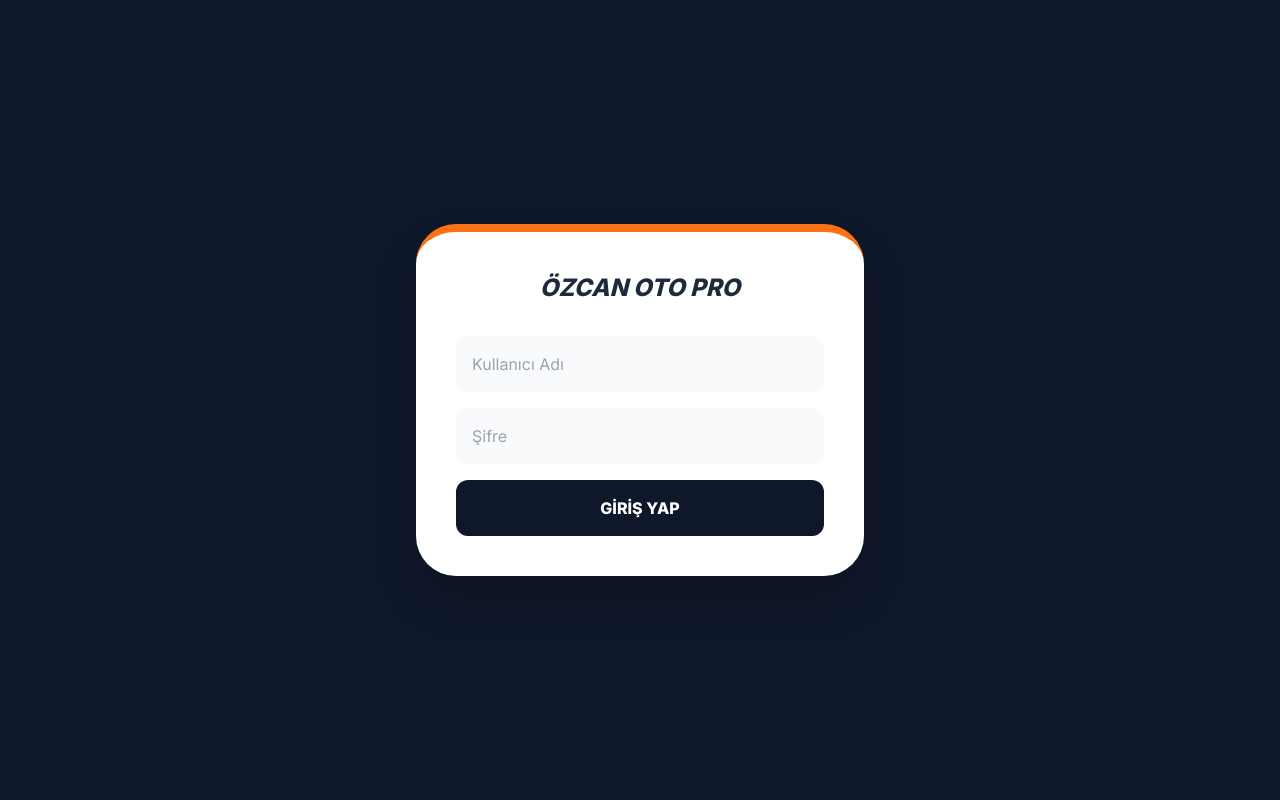
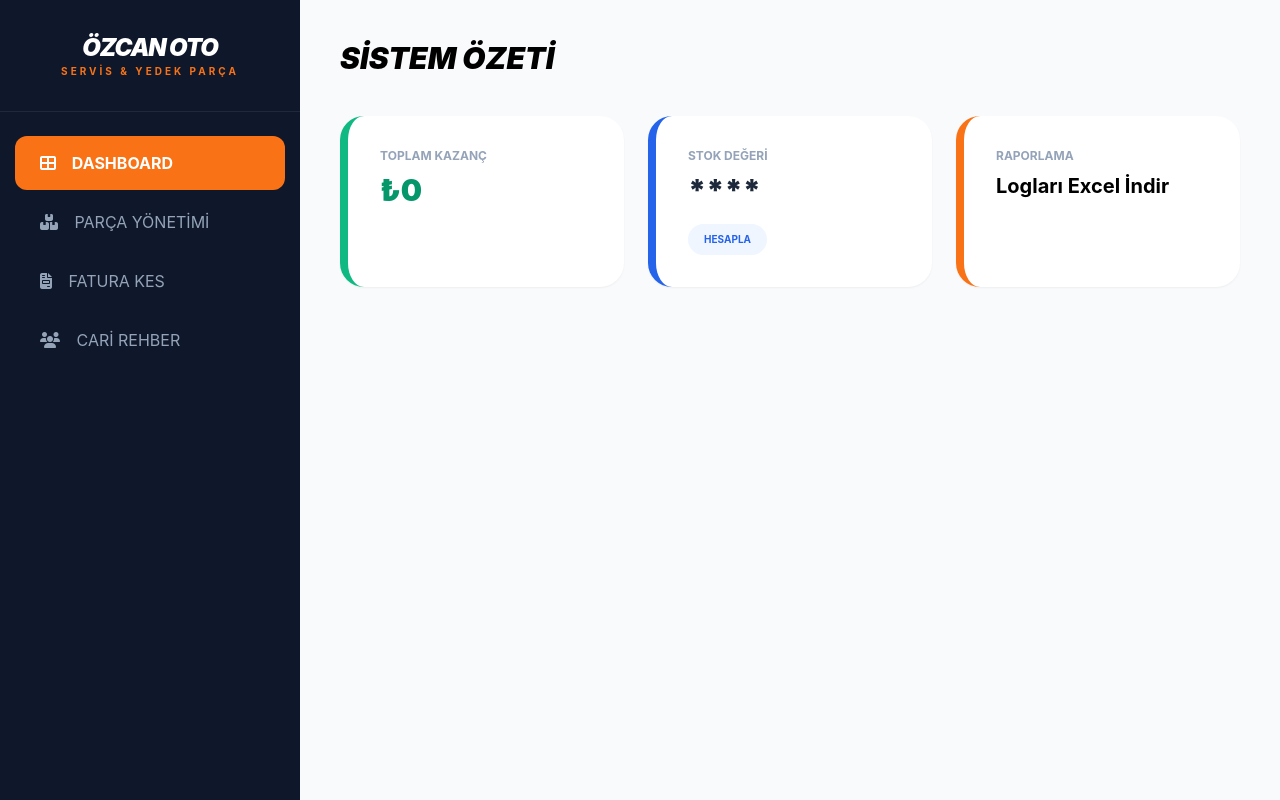
Before and after one commit to erdembctk01-stack/stok-takip-backend, a Flask app: page / in a window 1280 px wide. Run offline with Flask 3, Linux system fonts and the light colour scheme; some libraries are stand-ins or nearby versions.

Commit message:
Update index.html

```diff
--- a/templates/index.html
+++ b/templates/index.html
@@ -2,77 +2,71 @@
 <html lang="tr">
 <head>
     <meta charset="UTF-8">
-    <title>ÖZCAN OTO PRO | Yönetim</title>
+    <title>ÖZCAN OTO | PRO</title>
     <script src="https://cdn.tailwindcss.com"></script>
     <script src="https://cdnjs.cloudflare.com/ajax/libs/xlsx/0.18.5/xlsx.full.min.js"></script>
     <link rel="stylesheet" href="https://cdnjs.cloudflare.com/ajax/libs/font-awesome/6.4.0/css/all.min.css">
     <style>
-        @import url('https://fonts.googleapis.com/css2?family=Inter:wght@400;600;800&display=swap');
-        body { font-family: 'Inter', sans-serif; background: #f8fafc; }
-        .sidebar { background: #0f172a; width: 280px; min-height: 100vh; color: white; }
-        .page-content { display: none; padding: 40px; width: 100%; }
+        body { font-family: 'Inter', sans-serif; background: #f8fafc; display: flex; }
+        .sidebar { background: #0f172a; width: 300px; min-height: 100vh; color: white; flex-shrink: 0; }
+        .page-content { display: none; padding: 40px; width: 100%; height: 100vh; overflow-y: auto; }
         .active-section { display: block; }
-        .sidebar-link { padding: 15px 25px; cursor: pointer; color: #94a3b8; transition: 0.2s; display: block; border-radius: 12px; margin: 5px 15px; }
+        .sidebar-link { padding: 15px 25px; cursor: pointer; color: #94a3b8; transition: 0.2s; border-radius: 12px; margin: 5px 15px; display: block; }
         .sidebar-link:hover { background: #1e293b; color: white; }
         .sidebar-active { background: #f97316 !important; color: white !important; font-weight: bold; }
-        .critical-stock { background: #fef2f2; color: #dc2626; }
+        .critical { background: #fee2e2 !important; color: #dc2626 !important; }
     </style>
 </head>
-<body class="flex">
-
-    <div id="login-section" class="fixed inset-0 z-[500] flex items-center justify-center bg-[#0f172a]">
-        <div class="bg-white p-10 rounded-[2.5rem] shadow-2xl w-full max-w-md text-center border-t-8 border-orange-500">
-            <h1 class="text-2xl font-black text-slate-800 uppercase italic">ÖZCAN OTO PRO</h1>
-            <div class="space-y-4 mt-8">
-                <input id="log-user" type="text" placeholder="Kullanıcı Adı" class="w-full p-4 bg-slate-50 rounded-xl outline-none focus:ring-2 ring-orange-500">
-                <input id="log-pass" type="password" placeholder="Şifre" class="w-full p-4 bg-slate-50 rounded-xl outline-none focus:ring-2 ring-orange-500">
-                <button onclick="handleLogin()" class="w-full bg-slate-900 text-white font-bold py-4 rounded-xl hover:bg-black transition-all uppercase">Giriş Yap</button>
+<body>
+    <aside class="sidebar">
+        <div class="p-8 border-b border-slate-800 text-center">
+            <h1 class="text-2xl font-black uppercase italic tracking-tighter">ÖZCAN OTO</h1>
+            <p class="text-[10px] text-orange-500 font-bold uppercase tracking-[0.3em]">Servis & Yedek Parça</p>
         </div>
-        </div>
-    </div>
-
-    <div id="main-section" class="hidden flex w-full">
-        <aside class="sidebar">
-            <div class="p-8 border-b border-slate-800 font-black text-xl italic uppercase text-center">Özcan Oto</div>
         <nav class="mt-6">
-                <div onclick="showPage('dashboard')" id="btn-dashboard" class="sidebar-link sidebar-active"><i class="fas fa-chart-line mr-3"></i> Dashboard</div>
-                <div onclick="showPage('stok')" id="btn-stok" class="sidebar-link"><i class="fas fa-boxes mr-3"></i> Parça Yönetimi</div>
-                <div onclick="showPage('fatura')" id="btn-fatura" class="sidebar-link"><i class="fas fa-file-invoice mr-3"></i> Satış Yap</div>
-                <div onclick="showPage('log')" id="btn-log" class="sidebar-link"><i class="fas fa-history mr-3"></i> Satış Geçmişi</div>
+            <div onclick="showPage('dashboard')" id="btn-dashboard" class="sidebar-link sidebar-active"><i class="fas fa-th-large mr-3"></i> DASHBOARD</div>
+            <div onclick="showPage('stok')" id="btn-stok" class="sidebar-link"><i class="fas fa-boxes mr-3"></i> PARÇA YÖNETİMİ</div>
+            <div onclick="showPage('fatura')" id="btn-fatura" class="sidebar-link"><i class="fas fa-file-invoice mr-3"></i> FATURA KES</div>
+            <div onclick="showPage('cari')" id="btn-cari" class="sidebar-link"><i class="fas fa-users mr-3"></i> CARİ REHBER</div>
         </nav>
-            <div class="absolute bottom-10 w-full px-6">
-                <button onclick="handleLogout()" class="text-slate-500 text-xs font-bold uppercase hover:text-red-500"><i class="fas fa-power-off mr-2"></i> Güvenli Çıkış</button>
-            </div>
     </aside>
 
-        <main class="flex-1 h-screen overflow-y-auto">
+    <main class="flex-1">
         <div id="page-dashboard" class="page-content active-section">
-                <h2 class="text-3xl font-black text-slate-800 mb-8 uppercase italic">Sistem Paneli</h2>
-                <div class="grid grid-cols-1 md:grid-cols-3 gap-6 mb-10">
+            <h2 class="text-3xl font-black mb-10 uppercase italic">Sistem Özeti</h2>
+            <div class="grid grid-cols-1 md:grid-cols-3 gap-6">
                 <div class="bg-white p-8 rounded-3xl shadow-sm border-l-8 border-emerald-500">
-                        <p class="text-[10px] font-bold text-slate-400 uppercase tracking-widest">Günlük Kazanç</p>
-                        <h4 id="dash-kazanc" class="text-3xl font-black text-emerald-600">₺0</h4>
+                    <p class="text-xs font-bold text-slate-400 uppercase mb-2">Toplam Kazanç</p>
+                    <h3 id="dash-kazanc" class="text-3xl font-black text-emerald-600">₺0</h3>
                 </div>
-                    <div onclick="exportToExcel('products')" class="bg-white p-8 rounded-3xl shadow-sm border-l-8 border-green-600 cursor-pointer hover:bg-green-50">
-                        <p class="text-[10px] font-bold text-slate-400 uppercase tracking-widest">Envanter</p>
-                        <h4 class="text-xl font-bold">Stok Excel İndir</h4>
+                <div class="bg-white p-8 rounded-3xl shadow-sm border-l-8 border-blue-600">
+                    <p class="text-xs font-bold text-slate-400 uppercase mb-2">Stok Değeri</p>
+                    <h3 id="dash-deger" class="text-3xl font-black text-slate-800">****</h3>
+                    <button onclick="hesaplaDepo()" class="mt-4 text-[10px] bg-blue-50 text-blue-600 px-4 py-2 rounded-full font-bold uppercase">Hesapla</button>
                 </div>
-                    <div onclick="sendGmailReport('products')" class="bg-white p-8 rounded-3xl shadow-sm border-l-8 border-orange-500 cursor-pointer hover:bg-orange-50">
-                        <p class="text-[10px] font-bold text-slate-400 uppercase tracking-widest">Paylaşım</p>
-                        <h4 class="text-xl font-bold">Gmail İle Gönder</h4>
+                <div onclick="exportExcel('invoices')" class="bg-white p-8 rounded-3xl shadow-sm border-l-8 border-orange-500 cursor-pointer hover:bg-orange-50 transition-all">
+                    <p class="text-xs font-bold text-slate-400 uppercase mb-2">Raporlama</p>
+                    <h3 class="text-xl font-bold">Logları Excel İndir</h3>
                 </div>
             </div>
         </div>
 
         <div id="page-stok" class="page-content">
-                <div class="flex justify-between items-center mb-8">
-                    <h3 class="text-2xl font-bold uppercase">Stok Listesi</h3>
-                    <input id="search" oninput="yukleStok()" type="text" placeholder="Parça ara..." class="p-3 border rounded-xl w-80 outline-none focus:ring-2 ring-orange-500">
+            <div class="bg-white p-8 rounded-3xl shadow-lg mb-8 border border-slate-100">
+                <h3 class="font-bold mb-4 uppercase">Yeni Parça Ekle</h3>
+                <div class="grid grid-cols-2 md:grid-cols-5 gap-4">
+                    <input id="new-name" type="text" placeholder="Parça Adı" class="p-3 bg-slate-50 rounded-xl border-none text-sm outline-none focus:ring-2 ring-orange-500">
+                    <input id="new-code" type="text" placeholder="Kod" class="p-3 bg-slate-50 rounded-xl border-none text-sm outline-none">
+                    <input id="new-cat" type="text" placeholder="Kategori" class="p-3 bg-slate-50 rounded-xl border-none text-sm outline-none">
+                    <input id="new-stock" type="number" placeholder="Adet (Opsiyonel)" class="p-3 bg-slate-50 rounded-xl border-none text-sm outline-none">
+                    <button onclick="parcaEkle()" class="bg-slate-900 text-white rounded-xl font-bold text-xs uppercase">Kaydet</button>
                 </div>
-                <div class="bg-white rounded-3xl shadow-sm overflow-hidden border">
-                    <table class="w-full text-left">
-                        <thead class="bg-slate-50 text-[10px] font-bold uppercase text-slate-500">
-                            <tr><th class="p-6">Parça Adı</th><th class="p-6 text-center">Stok</th><th class="p-6 text-right">Fiyat</th><th class="p-6 text-right">İşlem</th></tr>
+            </div>
+
+            <div class="bg-white rounded-3xl shadow-sm overflow-hidden">
+                <table class="w-full text-left text-sm">
+                    <thead class="bg-slate-50 text-slate-400 font-bold uppercase text-[10px]">
+                        <tr><th class="p-5">Parça / Kod</th><th class="p-5">Kategori</th><th class="p-5 text-center">Stok</th><th class="p-5 text-right">İşlem</th></tr>
                     </thead>
                     <tbody id="stok-list"></tbody>
                 </table>
@@ -80,75 +74,91 @@
         </div>
 
         <div id="page-fatura" class="page-content">
-                <h3 class="text-2xl font-bold mb-8 uppercase">Fatura ve Satış</h3>
-                <div class="bg-white p-10 rounded-3xl shadow-lg max-w-2xl space-y-4">
+            <h2 class="text-2xl font-bold mb-8 uppercase">Satış ve Fatura İşlemi</h2>
+            <div class="bg-white p-10 rounded-3xl shadow-xl max-w-2xl space-y-4">
                 <input id="fat-ad" type="text" placeholder="Müşteri Ad Soyad" class="w-full p-4 bg-slate-50 rounded-xl border-none font-bold">
+                <input id="fat-tel" type="text" placeholder="Telefon Numarası" class="w-full p-4 bg-slate-50 rounded-xl border-none font-bold">
                 <select id="fat-parca" class="w-full p-4 bg-slate-50 rounded-xl border-none font-bold"></select>
                 <input id="fat-adet" type="number" placeholder="Adet" class="w-full p-4 bg-slate-50 rounded-xl border-none font-bold">
-                    <button onclick="faturaKes()" class="w-full bg-orange-600 text-white font-black py-5 rounded-xl shadow-lg hover:bg-orange-700 uppercase">Satışı Onayla</button>
+                <button onclick="faturaKes()" class="w-full bg-orange-600 text-white font-black py-5 rounded-xl shadow-lg hover:bg-orange-700 uppercase">Faturayı Onayla ve Kaydet</button>
             </div>
         </div>
 
-            <div id="page-log" class="page-content">
-                <h3 class="text-2xl font-bold mb-8 uppercase">Satış Geçmişi</h3>
-                <div class="bg-white rounded-3xl shadow-sm border overflow-hidden">
-                    <table class="w-full text-left">
-                        <thead class="bg-slate-50 text-[10px] font-bold uppercase text-slate-500">
-                            <tr><th class="p-6">Müşteri</th><th class="p-6">Parça</th><th class="p-6 text-center">Adet</th><th class="p-6 text-right">Tarih</th></tr>
-                        </thead>
-                        <tbody id="fatura-list"></tbody>
-                    </table>
-                </div>
+        <div id="page-cari" class="page-content">
+            <h2 class="text-2xl font-bold mb-8 uppercase">Cari Müşteri Rehberi</h2>
+            <div id="cari-list" class="grid grid-cols-1 md:grid-cols-2 gap-4"></div>
         </div>
     </main>
-    </div>
 
     <script>
-        // Giriş Kontrolü
-        function handleLogin() {
-            if(document.getElementById('log-user').value === "ozcanoto" && document.getElementById('log-pass').value === "eren9013") {
-                localStorage.setItem('ozcan_active', 'true');
-                document.getElementById('login-section').classList.add('hidden');
-                document.getElementById('main-section').classList.remove('hidden');
-                showPage('dashboard');
-            } else alert("Hatalı Giriş!");
-        }
-
-        function handleLogout() {
-            localStorage.removeItem('ozcan_active');
-            location.reload();
-        }
-
         async function yukleStok() {
             const res = await fetch('/api/products');
             const data = await res.json();
-            const q = document.getElementById('search').value.toLowerCase();
-            const filtered = data.filter(i => i.name.toLowerCase().includes(q));
 
-            document.getElementById('stok-list').innerHTML = filtered.map(i => `
-                <tr class="${i.stock < 3 ? 'critical-stock' : 'border-t'}">
-                    <td class="p-6 font-bold uppercase">${i.name}</td>
-                    <td class="p-6 text-center font-black">${i.stock}</td>
-                    <td class="p-6 text-right font-bold">₺${i.price}</td>
-                    <td class="p-6 text-right"><button onclick="sil('${i._id}','products')" class="text-red-400"><i class="fas fa-trash"></i></button></td>
+            document.getElementById('stok-list').innerHTML = data.map(i => `
+                <tr class="border-t ${i.stock <= 2 ? 'critical' : ''}">
+                    <td class="p-5"><b>${i.name.toUpperCase()}</b><br><small>${i.code}</small></td>
+                    <td class="p-5 uppercase text-[10px] font-bold text-slate-400">${i.category}</td>
+                    <td class="p-5 text-center">
+                        <button onclick="guncelle('${i._id}', 1)" class="px-2 text-green-600 font-bold">+</button>
+                        <b class="mx-3 text-lg">${i.stock}</b>
+                        <button onclick="guncelle('${i._id}', -1)" class="px-2 text-red-600 font-bold">-</button>
+                    </td>
+                    <td class="p-5 text-right">
+                        <button onclick="sil('${i._id}', 'products')" class="text-slate-300 hover:text-red-500"><i class="fas fa-trash"></i></button>
+                    </td>
                 </tr>`).join('');
 
             document.getElementById('fat-parca').innerHTML = data.map(i => `<option value="${i._id}">${i.name.toUpperCase()} (Kalan: ${i.stock})</option>`).join('');
         }
 
+        async function parcaEkle() {
+            const data = {
+                name: document.getElementById('new-name').value,
+                code: document.getElementById('new-code').value,
+                category: document.getElementById('new-cat').value,
+                stock: document.getElementById('new-stock').value,
+                price: "0"
+            };
+            if(!data.name) return alert("Parça adı zorunlu!");
+            await fetch('/api/products', {method: 'POST', headers: {'Content-Type': 'application/json'}, body: JSON.stringify(data)});
+            yukleStok();
+        }
+
+        async function guncelle(id, miktar) {
+            await fetch(`/api/products/update/${id}`, {
+                method: 'POST',
+                headers: {'Content-Type': 'application/json'},
+                body: JSON.stringify({miktar})
+            });
+            yukleStok();
+        }
+
         async function faturaKes() {
             const payload = {
                 ad: document.getElementById('fat-ad').value,
+                tel: document.getElementById('fat-tel').value,
                 parcaId: document.getElementById('fat-parca').value,
-                adet: document.getElementById('fat-adet').value,
+                adet: document.getElementById('fat-adet').value || 1,
                 tarih: new Date().toLocaleString('tr-TR')
             };
-            const res = await fetch('/api/fatura-kes', {
-                method: 'POST',
-                headers: {'Content-Type': 'application/json'},
-                body: JSON.stringify(payload)
-            });
-            if(res.ok) { alert("Satış Başarılı!"); yukleStok(); }
+            if(!payload.ad || !payload.tel) return alert("Müşteri bilgileri eksik!");
+            await fetch('/api/fatura-kes', {method: 'POST', headers: {'Content-Type': 'application/json'}, body: JSON.stringify(payload)});
+            alert("Satış Kaydedildi, Cari Rehbere Eklendi!");
+            yukleStok();
+        }
+
+        async function yukleCari() {
+            const res = await fetch('/api/customers');
+            const data = await res.json();
+            document.getElementById('cari-list').innerHTML = data.map(c => `
+                <div class="bg-white p-6 rounded-2xl shadow-sm border border-slate-100 flex justify-between items-center">
+                    <div>
+                        <h4 class="font-black uppercase text-slate-800">${c.ad}</h4>
+                        <p class="text-xs text-slate-400 font-bold">${c.tel}</p>
+                    </div>
+                    <button onclick="sil('${c._id}', 'customers')" class="text-red-200 hover:text-red-500"><i class="fas fa-user-minus"></i></button>
+                </div>`).join('');
         }
 
         function showPage(p) {
@@ -156,53 +166,28 @@
             document.querySelectorAll('.sidebar-link').forEach(l => l.classList.remove('sidebar-active'));
             document.getElementById('page-' + p).classList.add('active-section');
             document.getElementById('btn-' + p).classList.add('sidebar-active');
-            yukleStok();
-            if(p === 'log') yukleGecmis();
+            if(p === 'stok') yukleStok();
+            if(p === 'cari') yukleCari();
         }
 
-        async function yukleGecmis() {
-            const res = await fetch('/api/invoices');
-            const data = await res.json();
-            document.getElementById('fatura-list').innerHTML = data.reverse().map(i => `
-                <tr class="border-t">
-                    <td class="p-6 font-bold uppercase">${i.ad}</td>
-                    <td class="p-6">${i.parca_ad}</td>
-                    <td class="p-6 text-center font-bold text-orange-600">${i.adet}</td>
-                    <td class="p-6 text-right text-[10px] font-bold uppercase">${i.tarih}</td>
-                </tr>`).join('');
-        }
-
-        async function exportToExcel(type) {
-            const res = await fetch(`/api/${type}`);
+        async function exportExcel(api) {
+            const res = await fetch(`/api/${api}`);
             const data = await res.json();
             const ws = XLSX.utils.json_to_sheet(data);
             const wb = XLSX.utils.book_new();
-            XLSX.utils.book_append_sheet(wb, ws, "Rapor");
-            XLSX.writeFile(wb, `OzcanOto_${type}.xlsx`);
-        }
-
-        async function sendGmailReport(type) {
-            const res = await fetch(`/api/${type}`);
-            const data = await res.json();
-            let body = "ÖZCAN OTO GÜNLÜK RAPOR\n\n";
-            data.forEach(i => body += `PARÇA: ${i.name} - STOK: ${i.stock}\n`);
-            window.location.href = `mailto:?subject=Stok Raporu&body=${encodeURIComponent(body)}`;
+            XLSX.utils.book_append_sheet(wb, ws, "Loglar");
+            XLSX.writeFile(wb, `OzcanOto_${api}_Log.xlsx`);
         }
 
         async function sil(id, col) {
-            if(confirm('SİLİNSİN Mİ?')) {
+            if(confirm('Veriyi silmek istediğinize emin misiniz?')) {
                 await fetch(`/api/${col}/${id}`, {method: 'DELETE'});
-                yukleStok();
+                p = col === 'products' ? 'stok' : 'cari';
+                showPage(p);
             }
         }
 
-        window.onload = () => {
-            if(localStorage.getItem('ozcan_active')) {
-                document.getElementById('login-section').classList.add('hidden');
-                document.getElementById('main-section').classList.remove('hidden');
-                showPage('dashboard');
-            }
-        };
+        window.onload = () => showPage('dashboard');
     </script>
 </body>
 </html>
```
Lines whose indentation alone changed are shown as unchanged.
